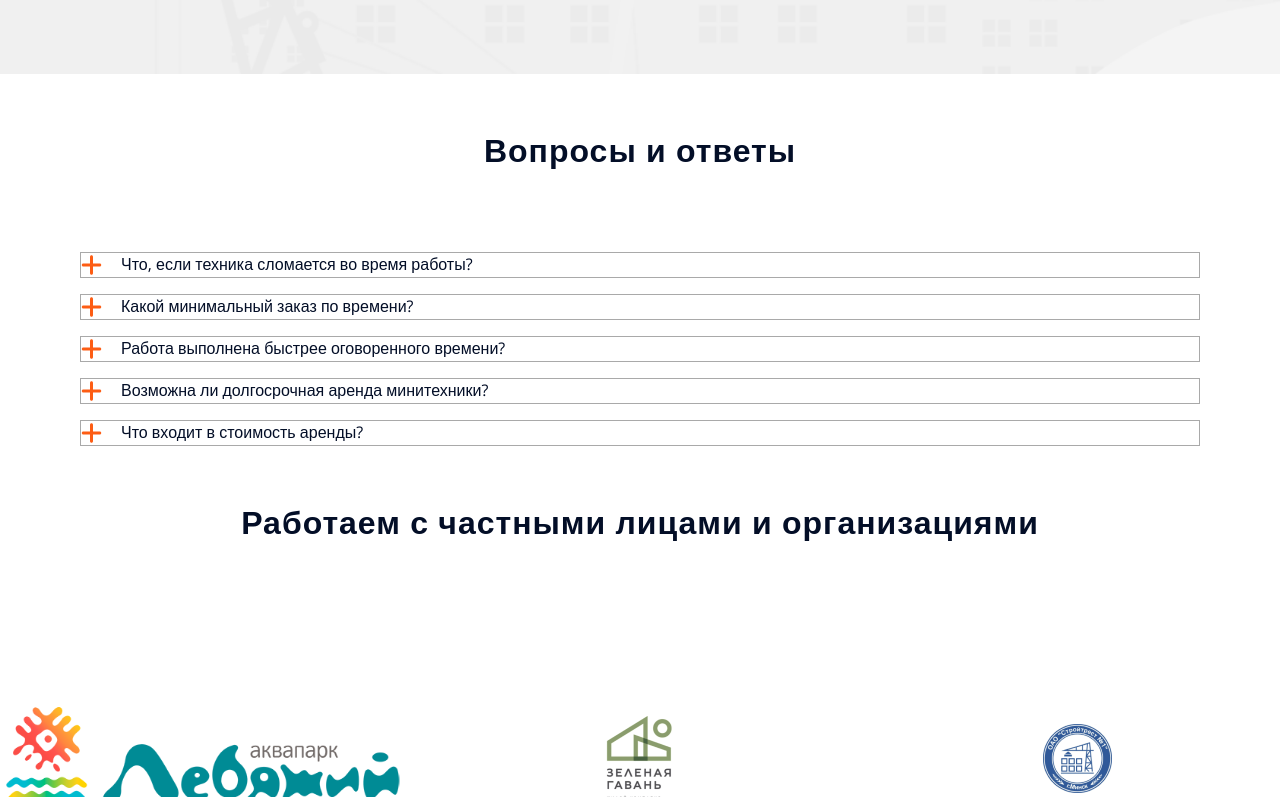
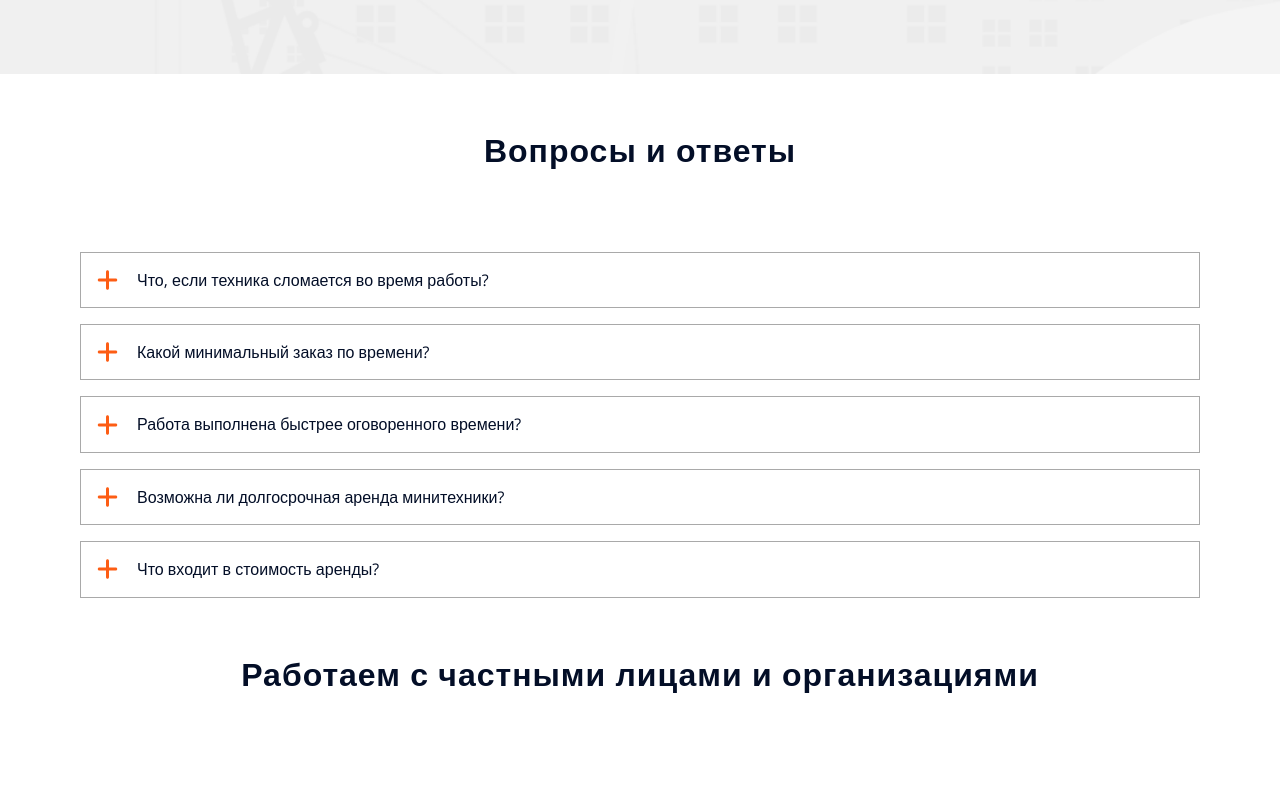
Before and after one commit to TanyaDanilovich/miniarenda_styled, a React (Create React App) app: page / in a window 1280 px wide. Shown: the part 4518-5315 px from the top of the page. Built offline with nearby package versions, Linux system fonts and the light colour scheme.

Commit message:
fix FAQ section

```diff
--- a/src/widgets/questions/AnswerText.tsx
+++ /dev/null
@@ -1,28 +0,0 @@
-import React from 'react';
-import styled, {css} from 'styled-components';
-import {plainTransition} from '../../app/styles/mixins';
-
-
-export const AnswerText = ({text, isOpen}: { text: string, isOpen: boolean }) => {
-
-
-    return (
-        <S_AnswerText $isOpen = {isOpen}>
-            {text}
-            {/*{isOpen && text}*/}
-        </S_AnswerText>);
-};
-
-
-export const S_AnswerText = styled.p<{ $isOpen: boolean }>`
-  padding: 0 1rem 0 3.5rem;
-  height: 0;
-  margin: 0;
-  overflow: hidden;
-  ${plainTransition()}
-
-  ${({$isOpen}) => $isOpen && css`
-    height: 100%;
-    padding: 1rem 1rem 1rem 3.5rem;
-  `}
-`
--- /dev/null
+++ b/src/widgets/questions/Dropdown.tsx
@@ -0,0 +1,35 @@
+import React, {useEffect, useRef} from 'react';
+import styled, {css} from 'styled-components';
+import {outline, plainTransition} from '../../app/styles/mixins';
+
+
+export const Dropdown = ({text, isOpen}: { text: string, isOpen: boolean }) => {
+
+    const maxHeight = isOpen ? "6rem" : "0";
+    const height = isOpen ? "100%" : "0"
+
+    return (
+        <S_Dropdown $maxHeight = {maxHeight} $height = {height}>
+            <p>
+                {text}
+            </p>
+        </S_Dropdown>);
+};
+
+
+export const S_Dropdown = styled.div<{ $maxHeight: string, $height: string }>`
+  ${plainTransition()}
+  padding: 0 1rem 0 3.5rem;
+  margin: 0;
+
+  ${({$height}) => $height !== "0" && css`
+    padding: 1rem 1rem 01rem 3.5rem;
+  `}
+  p {
+    overflow: hidden;
+    ${plainTransition()}
+    max-height: ${({$maxHeight}) => $maxHeight};
+    height: ${({$height}) => $height};
+  }
+
+`
--- a/src/widgets/questions/FullQuestion.tsx
+++ b/src/widgets/questions/FullQuestion.tsx
@@ -3,24 +3,27 @@ import styled, {css, useTheme} from 'styled-components';
 import {S_Flex} from '../../shared/styled/S_Flex';
 import {FontAwesomeIcon} from '@fortawesome/react-fontawesome';
 import {faMinus} from '@fortawesome/free-solid-svg-icons';
-import {plainTransition} from '../../app/styles/mixins';
-import {QuestionText} from './QuestionText';
-import {AnswerText} from './AnswerText';
+import {outline, plainTransition} from '../../app/styles/mixins';
+import {Question} from './Question';
+import {Dropdown} from './Dropdown';
 
 
 type props = {
+    id: string,
     question: string,
-    answer: string
+    answer: string,
+    callback: () => void,
+    isOpend: boolean
 }
 
-export const FullQuestion = ({question, answer}: props) => {
+export const FullQuestion = ({question, answer, id, callback, isOpend}: props) => {
     const [isOpen, setIsOpen] = useState<boolean>(false)
     const theme = useTheme()
 
     const openToggle = () => setIsOpen(prev => !prev)
 
     return (
-        <S_FullQuestion $isOpen = {isOpen}>
+        <S_FullQuestion $isOpen = {isOpend} onClick = {() => callback()}>
 
             <S_Flex $align = {"center"}>
 
@@ -32,12 +35,12 @@ export const FullQuestion = ({question, answer}: props) => {
                 </S_MinusContainer>
 
 
-                <QuestionText text = {question} callback = {openToggle}/>
+                <Question text = {question} callback = {openToggle}/>
 
             </S_Flex>
 
 
-            <AnswerText text = {answer} isOpen = {isOpen}/>
+            <Dropdown text = {answer} isOpen = {isOpend}/>
 
         </S_FullQuestion>);
 };
@@ -72,9 +75,6 @@ export const S_FullQuestion = styled.div<{ $isOpen: boolean }>`
   }
 
   ${S_Flex} {
-    ${plainTransition()}
-
-    padding: 1rem;
     background-color: transparent;
     ${({$isOpen}) => $isOpen && css`
       background-color: ${({theme}) => theme.colors.gainsboro};
@@ -87,9 +87,9 @@ const S_MinusContainer = styled.div<{}>`
   position: relative;
   width: 1.5em;
   height: 1.5em;
+  margin-left: 1rem;
 
   svg {
     position: absolute;
-
   }
 `
--- a/src/widgets/questions/QuestionText.tsx
+++ b/src/widgets/questions/Question.tsx
@@ -2,7 +2,7 @@ import React from 'react';
 import styled from 'styled-components';
 
 
-export const QuestionText = ({text, callback}: { text: string, callback: () => void }) => {
+export const Question = ({text, callback}: { text: string, callback: () => void }) => {
 
 
     return (
@@ -14,8 +14,7 @@ export const QuestionText = ({text, callback}: { text: string, callback: () => v
 
 
 export const S_QuestionText = styled.p<{  }>`
-  padding-left: 1rem;
-  margin: 0;
+  padding: 1rem;
   cursor: pointer;
   flex-grow: 1;
 `
--- a/src/widgets/questions/Questions.tsx
+++ b/src/widgets/questions/Questions.tsx
@@ -1,5 +1,5 @@
 import {S_Container} from '../../shared/styled/S_Container';
-import React, {useId} from 'react';
+import React, {useId, useState} from 'react';
 import {SectionTitle} from '../../shared/ui/sectionTitle/SectionTitle';
 import {questionsData} from './questionsData';
 import {FullQuestion} from './FullQuestion';
@@ -11,8 +11,13 @@ import {getResponsiveSize} from '../../shared/utils/getResponsiveSize';
 
 type props = {};
 export const Questions = ({}: props) => {
+    const [openIndex, setOpenIndex] = useState<string | null>(null)
+    const id = useId()
 
-    const id = useId()
+    const toggleQuestion = (index: string) => {
+        setOpenIndex(openIndex !== index? index:null)
+    };
+
 
     return (
         <S_Questions>
@@ -22,11 +27,16 @@ export const Questions = ({}: props) => {
                 <SectionTitle title = {"Вопросы и ответы"}/>
 
                 <S_Flex $direction = {'column'} $gap = {"1rem"}>
-                    {questionsData.map((q, index) =>
-                        <FullQuestion key = {`${id}-${index}`}
-                                      question = {q.question}
-                                      answer = {q.answer}
-                        />)}
+                    {questionsData.map((q, index) => {
+                        console.log(openIndex, id)
+                        return <FullQuestion id = {`${id}-${index}`}
+                                             key = {`${id}-${index}`}
+                                             question = {q.question}
+                                             answer = {q.answer}
+                                             callback = {() => toggleQuestion(`${id}-${index}`)}
+                                             isOpend = {openIndex === `${id}-${index}`}
+                        />
+                    })}
                 </S_Flex>
 
             </S_Container>
@@ -37,5 +47,5 @@ export const Questions = ({}: props) => {
 export const S_Questions = styled.section<{}>`
   background-color: ${({theme}) => theme.colors.white};
   ${sectionMargin};
-  padding-inline: ${getResponsiveSize(5,16*4,320,992)};
+  padding-inline: ${getResponsiveSize(5, 16 * 4, 320, 992)};
 `
--- a/src/widgets/reviews/reviewCard/ReviewContent.tsx
+++ b/src/widgets/reviews/reviewCard/ReviewContent.tsx
@@ -30,15 +30,15 @@ export const ReviewContent = ({text}: props) => {
     useEffect(() => {
         const checkIsShowButton = () => {
             if (contentRef.current) {
-                console.log(contentRef.current.scrollHeight)
+                //console.log(contentRef.current.scrollHeight)
                 if (contentRef.current.scrollHeight <= (Math.round(BASE * countReviewLines * 1.4) + BASE)) {
                     setIsCollapsed(false)
                     setShowButton(false)
-                    console.log(false)
+                    //console.log(false)
                 } else {
                     setIsCollapsed(true)
                     setShowButton(true)
-                    console.log(true)
+                    //console.log(true)
                 }
             }
         }
--- a/src/widgets/reviews/reviewSwiper/ReviewSwiper.tsx
+++ b/src/widgets/reviews/reviewSwiper/ReviewSwiper.tsx
@@ -70,10 +70,10 @@ export const ReviewSwiper = ({id}: props) => {
                 slidesPerView: 3,
                 spaceBetween: 0
             },
-            1170: {
-                slidesPerView: 4,
-                spaceBetween: 0
-            }
+            // 1170: {
+            //     slidesPerView: 4,
+            //     spaceBetween: 0
+            // }
         },
         pagination: {
             clickable: true
```
